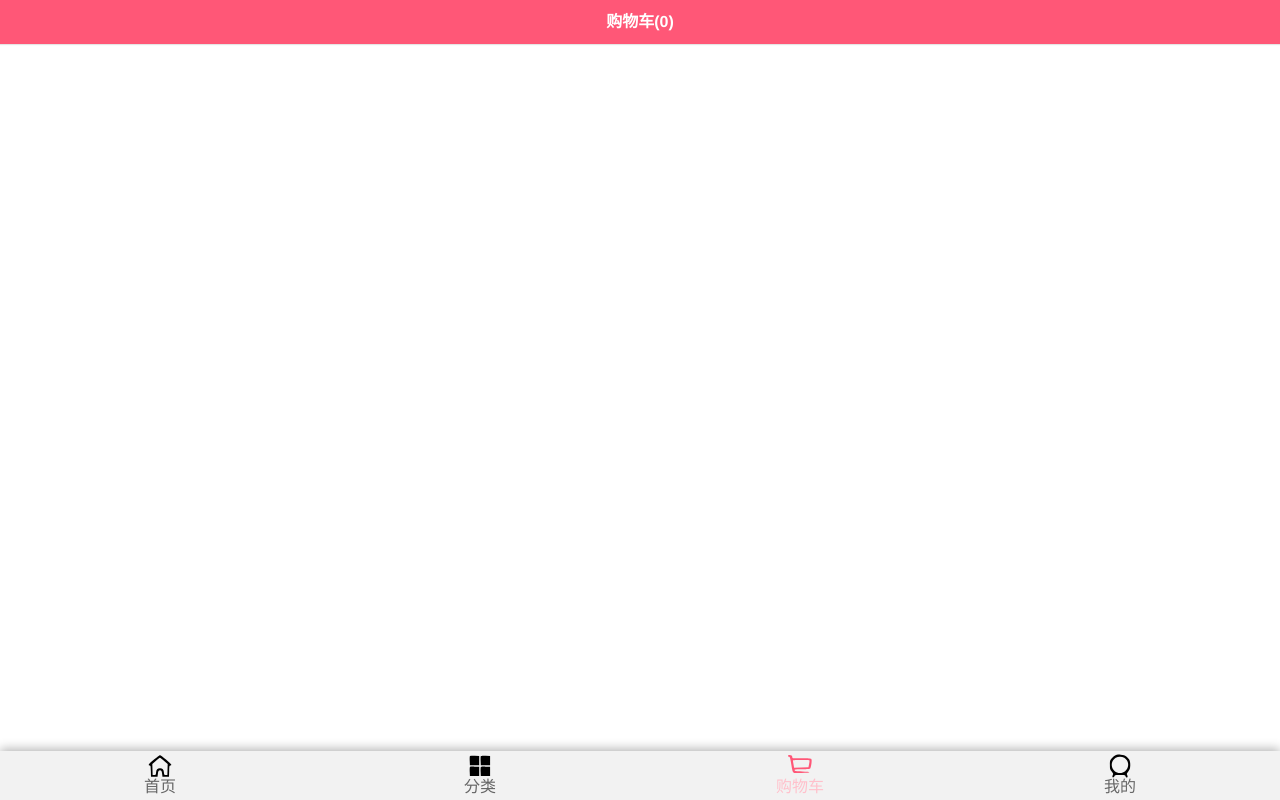
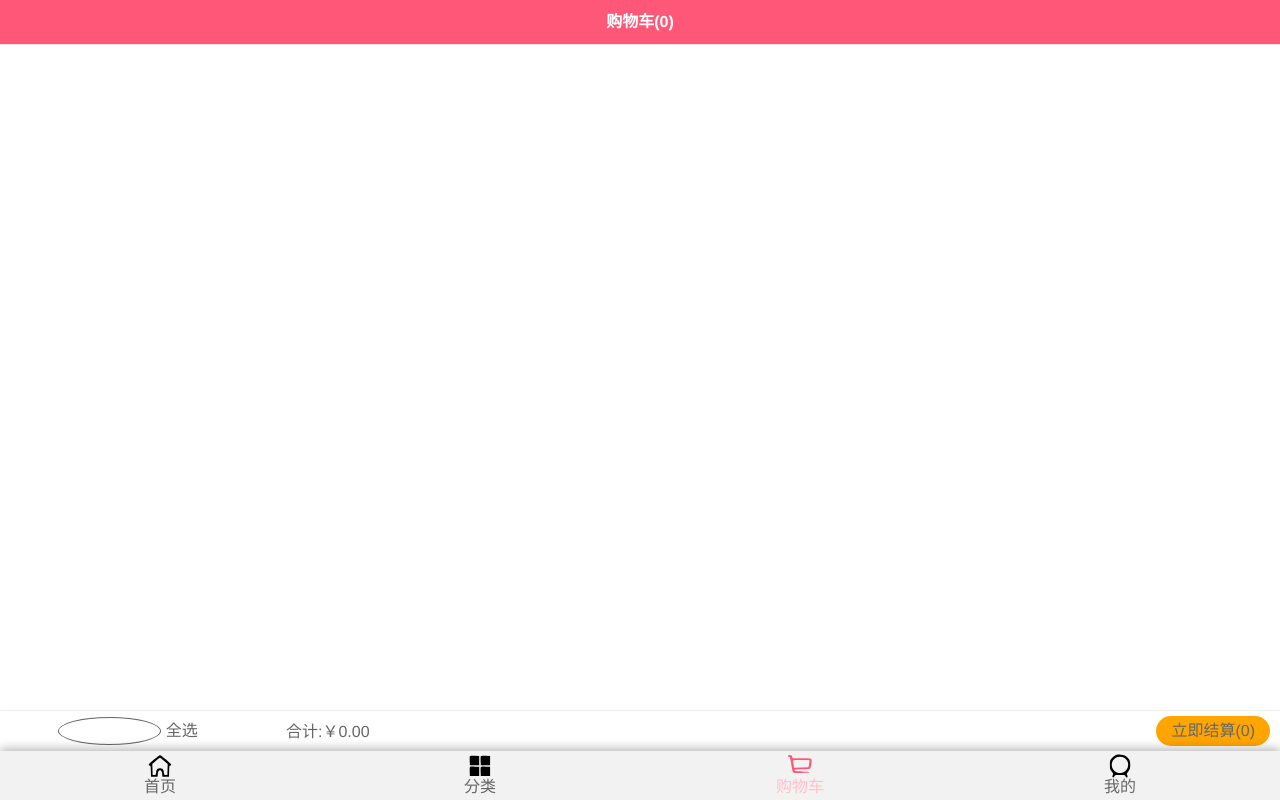
Before and after one commit to ttzxh/supermall, a Vue app: page /cart in a window 1280 px wide. Built offline with nearby package versions, Linux system fonts and the light colour scheme.

Commit message:
购物车完

```diff
--- /dev/null
+++ b/src/components/content/checkButton/CheckButton.vue
@@ -0,0 +1,33 @@
+<template>
+	<div :class="{Nocheck:!isCheck,checkButton:isCheck}">
+		<img src="../../../assets/img/cart/tick.svg" alt="">
+	</div>
+</template>
+
+<script>
+	export default{
+		props:{
+
+			isCheck:{
+				type:Boolean,
+				default:false
+			},
+
+		}
+	}
+</script>
+
+<style>
+
+	.checkButton{
+
+		background-color: red;
+		text-align: center;
+		border-radius: 50%;
+
+	}
+	.Nocheck{
+		border: 2px solid #aaaaaa;
+		border-radius: 50%;
+	}
+</style>
--- a/src/components/content/goods/GoodsListItem.vue
+++ b/src/components/content/goods/GoodsListItem.vue
@@ -71,15 +71,14 @@
 	}
 	.goodsItem{
 		padding: 5px;
-
-
 		display: inline-block;
 		width: 50%;
-		height: 280px;
+		height: 30%;
 		font-size: 12px;
 		text-align: center;
 		/* background-color: red; */
-		vertical-align: text-bottom;
+		/* 以图片为主 */
+		vertical-align: top;
 
 	}
 	.price{
--- a/src/network/request.js
+++ b/src/network/request.js
@@ -1,7 +1,7 @@
 import axios from 'axios'
 export function request(config){
 	const instance=axios.create({
-		baseURL:':8000/api/h8',
+		baseURL:'http://152.136.185.210:8000/api/h8',
 		timeout:5000
 	})
 
--- a/src/store/getters.js
+++ b/src/store/getters.js
@@ -1,5 +1,8 @@
 export default{
 	cartLength(state){
 		return state.cartList.length;
+	},
+	cartList(state){
+		return state.cartList;
 	}
 }
--- a/src/store/mutations.js
+++ b/src/store/mutations.js
@@ -5,6 +5,7 @@ export default{
 		payload.count++
 	},
 	[ADD_TO_CART](state,payload){
+		payload.check=true
 		state.cartList.push(payload)
 	}
 }
--- a/src/views/cart/cart.vue
+++ b/src/views/cart/cart.vue
@@ -1,17 +1,25 @@
 <template>
   <div id="cart">
 	<nav-bar class="CartNavBar"><div slot="center">购物车({{length}})</div></nav-bar>
+	<cart-list></cart-list>
+	<!-- 底部汇总 -->
+	<cart-bottom-bar></cart-bottom-bar>
 	</div>
 </template>
 
 <script>
 	import NavBar from '../../components/common/navBar/navBar.vue'
+	import cartList from './childComps/cartList.vue'
+	import cartBottomBar from './childComps/cartBottomBar.vue'
 
 	import {mapGetters} from 'vuex'
 
 	export default{
+
 		components:{
-			NavBar
+			NavBar,
+			cartList,
+			cartBottomBar
 		},
 		computed:{
 			// ...mapGetters(['cartList','cartLength'])
@@ -29,4 +37,7 @@
 		color: #FFFFFF;
 		font-weight: 700;
 	}
+	#cart{
+		height: 100vh;
+	}
 </style>
--- /dev/null
+++ b/src/views/cart/childComps/cartBottomBar.vue
@@ -0,0 +1,127 @@
+<template>
+	<div class="cartBottomBar">
+		<div class="cartBottomBarLeft">
+				<check-buttom class="cartcheckButton" @click.native="TotalCheck" :isCheck="isTotalChange">
+
+				</check-buttom>
+				<span>全选</span>
+		</div>
+		<div class="Totle">
+			<span>合计:</span><span>{{TotalPrice}}</span>
+		</div>
+		<div class="cartBottomBarRight">
+			<span>立即结算({{checkLength}})</span>
+		</div>
+	</div>
+
+</template>
+
+<script>
+	import checkButtom from '../../../components/content/checkButton/CheckButton.vue'
+	export default{
+		components:{
+			checkButtom
+		},
+		data(){
+			return{
+				isTotalChange:true
+			}
+		},
+		methods:{
+			TotalCheck(){
+			 let IfAllcheck=this.$store.state.cartList.every(function(item){
+				return item.check==true;
+			 })
+			 if(IfAllcheck){
+				 for(let s of this.$store.state.cartList){
+					 s.check=false;
+				 }
+				 this.isTotalChange=false
+			 }else{
+				 for(let s of this.$store.state.cartList){
+				 	s.check=true;
+				 }
+				 this.isTotalChange=true
+			 }
+
+			}
+		},
+
+		watch:{
+		'$store.state.cartList':{
+			handler(newValue, oldValue) {
+				if(newValue.length===0) return this.isTotalChange=false;
+			     for (let s of newValue) {
+
+			     	if(s.check!==true||s=='undefined') return this.isTotalChange=false;
+			     }
+					 return this.isTotalChange=true
+			    },
+			    immediate: true,
+			    deep: true
+		}
+		},
+		computed:{
+			TotalPrice(){
+				return '￥'+ this.$store.state.cartList.filter(item=>{
+					return item.check;
+				}).reduce((preValue,item)=>{
+					return item.price*item.count+preValue
+				},0).toFixed(2)
+			},
+			checkLength(){
+				return this.$store.state.cartList.filter(item=>{
+					return item.check
+				}).length
+			},
+
+		}
+	}
+</script>
+
+<style scoped="scoped">
+	.cartBottomBar{
+		height: 40px;
+		background-color: #FFFFFF;
+		line-height: 28px;
+		box-shadow: 0 1px 2px 0px rgba(0,0,0,.9);
+	}
+	.cartBottomBarLeft{
+		display: inline-flex;
+		height: 100%;
+		width: 20%;
+		justify-content: center;
+		align-items: center;
+	}
+	.cartcheckButton{
+		margin-right: 5px;
+		display: inline-block;
+		width:40%;
+		height: 70%;
+			border: 1px solid #666666;
+			/* margin-top: 5px; */
+			border-radius: 50%;
+
+	}
+	.cartcheckButton img{
+		line-height: 40px;
+
+	}
+	.Totle{
+		display: inline-block;
+		line-height: 40px;
+		margin-left: 30px;
+	}
+	.cartBottomBarRight{
+		padding: 0 15px;
+		position: absolute;
+		right: 0;
+		display: inline-block;
+		background-color: orange;
+		height: 30px;
+		vertical-align: top;
+		line-height: 30px;
+		border-radius: 20px;
+		margin: 5px 10px;
+	}
+</style>
--- /dev/null
+++ b/src/views/cart/childComps/cartList.vue
@@ -0,0 +1,41 @@
+<template>
+	<div class="cartList">
+		<scroll class="content" ref="scroll">
+
+		<cart-list-item v-for="(item,index) in cartList" :product="item" :key="index" :cartItemGoods="index"></cart-list-item>
+		</scroll>
+	</div>
+</template>
+
+<script>
+	import scroll from '../../../components/common/Scroll/Scroll.vue'
+	import cartListItem from './cartListItem.vue'
+
+	import {mapGetters} from 'vuex'
+	export default{
+		components:{
+			scroll,
+			cartListItem
+		},
+		computed:{
+			...mapGetters(['cartList'])
+		},
+		activated() {
+
+				this.$refs.scroll.scroll.refresh()
+		}
+
+	}
+</script>
+
+<style scoped="scoped">
+	.cartList{
+		height: calc(100% - 49px - 44px - 40px);
+	}
+	.content{
+		height: 100%;
+	overflow: hidden;
+	}
+
+
+</style>
--- /dev/null
+++ b/src/views/cart/childComps/cartListItem.vue
@@ -0,0 +1,137 @@
+<template>
+	<div class="cartListItem" v-if="isCartListItemShow">
+		<div class="CheckButton" >
+			<check-button @click.native="checkClick" :isCheck="product.check"></check-button>
+			</div>
+
+		<div class="cartListItemLeft"><img :src="product.image" alt="" class="cartListImage"></div>
+		<div class="cartListItemRight">
+			<p>{{product.title}}</p>
+			<p>{{product.desc}}</p>
+
+			<div>
+				<p>${{product.price}}</p>
+				<p><button @click="cartGoodsIncream">↑</button><button @click="cartGoodsDeincream">↓</button> x{{product.count}}</p>
+			</div>
+
+		</div>
+
+	</div>
+</template>
+
+<script>
+	import CheckButton from 'components/content/checkButton/CheckButton.vue'
+	export default{
+		props:{
+			product:{
+				Type:Object,
+				default:{}
+			},
+			cartItemGoods:{
+				Type:Object,
+				default:0
+			}
+		},
+		data(){
+			return{
+				isCartListItemShow:true
+			}
+		},
+	methods:{
+		checkClick(){
+			this.product.check=!this.product.check;
+		},
+		cartGoodsIncream(){
+		 this.$store.state.cartList[this.cartItemGoods].count++;
+		},
+		cartGoodsDeincream(){
+
+		 this.$store.state.cartList[this.cartItemGoods].count--;
+		 if(this.$store.state.cartList[this.cartItemGoods].count<=0){
+			let boundent= confirm("确定放弃此产品吗")
+			if(boundent==false) return  this.$store.state.cartList[this.cartItemGoods].count++;
+			 this.isCartListItemShow=false;
+			 this.$store.state.cartList.splice(this.cartItemGoods,1)
+		 }
+		}
+	},
+
+		components:{
+			CheckButton
+		}
+	}
+</script>
+
+<style scoped="scoped">
+	.cartListItem{
+		border: 1px solid #eeeeee;
+		border-radius: 5px;
+		width: 100%;
+		height: 25vh;
+		padding-top: 5px;
+	}
+	.cartListImage{
+		width: 100%;
+		height: 95%;
+		border-radius: 5px;
+		vertical-align: top;
+
+	}
+	.cartListItemLeft{
+		display: inline-block;
+		width: 30%;
+		height: 100%;
+		vertical-align: top;
+		padding-left: 5px;
+	}
+	.cartListItemRight{
+		padding:0 5px;
+		display: inline-block;
+		width: 60%;
+		height: 100%;
+		/* overflow: hidden;
+		text-overflow:ellipsis;
+		white-space: nowrap; */
+	}
+	.cartListItemRight p:nth-child(1){
+		font-size: 19px;
+		overflow: hidden;
+		text-overflow:ellipsis;
+		white-space: nowrap;
+		padding-top: 5px;
+	}
+	.cartListItemRight p:nth-child(2){
+		padding-top: 10px;
+		font-size: 13px;
+		overflow: hidden;
+		text-overflow:ellipsis;
+		white-space: nowrap;
+		}
+	.cartListItemRight div{
+		display: flex;
+			padding-top: 20px;
+			justify-content: space-between;
+			}
+		.cartListItemRight div p:nth-child(2){
+			font-size: 16px;
+			font-weight: 500;
+
+			}
+			.cartListItemRight div p:nth-child(1){
+				color: #FF5777;
+				}
+				.CheckButton{
+					display: inline-block;
+					height: 100%;
+					vertical-align: 50%;
+					width: 10%;
+
+				}
+				.cartListItemRight div p:nth-child(2) button{
+					border: none;
+					outline: none;
+					width: 20px;
+					height: 40px;
+					vertical-align: middle;
+					}
+</style>
--- a/src/views/home/Home.vue
+++ b/src/views/home/Home.vue
@@ -176,7 +176,7 @@ this.tabOffsetTop=this.$refs.tabControl.$el.offsetTop;
 		this.$refs.scroll.scroll.refresh();
 	},
 	exePullAndRefresh(){
-		debounce(this.contentPull,500)()
+		debounce(this.contentPull,200)()
 	}
 
 	}
```
